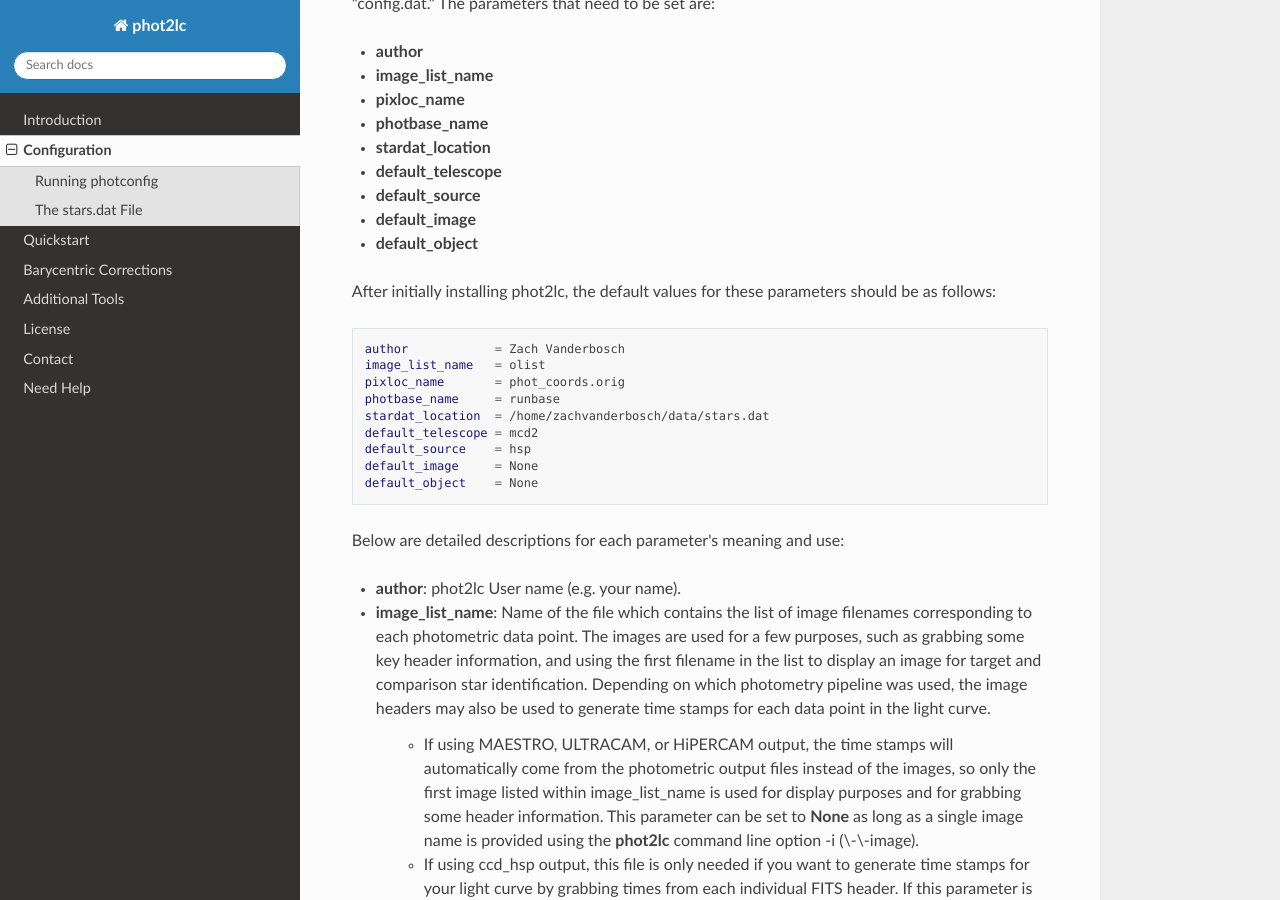
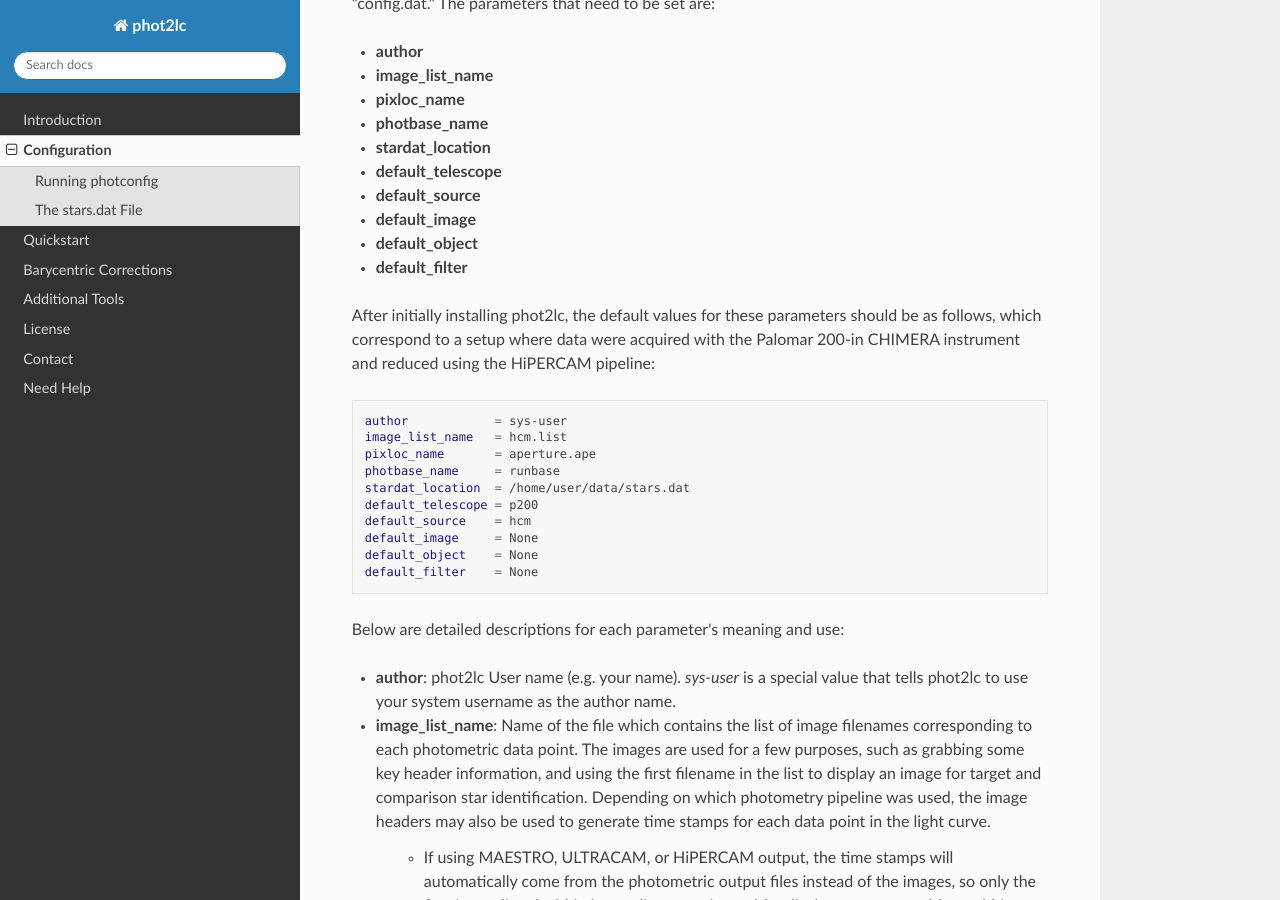
Before and after one commit to zvanderbosch/phot2lc, a Sphinx documentation site: the page built from docs/source/configuration.rst, in a window 1280 px wide and 900 px high, scrolled down 483 px. Built offline with Sphinx 7.4.7 and the Read the Docs theme 3.1.0, drawn with Linux system fonts in a browser that asks for light colours; some of the changed text lies outside the part shown.

Commit message:
Add description for new default_filter param

```diff
--- a/docs/source/configuration.rst
+++ b/docs/source/configuration.rst
@@ -25,26 +25,28 @@
 * **default_source**
 * **default_image**
 * **default_object**
+* **default_filter**
 
-After initially installing phot2lc, the default values for these parameters should be as follows:
+After initially installing phot2lc, the default values for these parameters should be as follows, which correspond to a setup where data were acquired with the Palomar 200-in CHIMERA instrument and reduced using the HiPERCAM pipeline:
 
 .. code-block:: bash
 
-   author            = Zach Vanderbosch
-   image_list_name   = olist
-   pixloc_name       = phot_coords.orig
+   author            = sys-user
+   image_list_name   = hcm.list
+   pixloc_name       = aperture.ape
    photbase_name     = runbase
-   stardat_location  = /home/zachvanderbosch/data/stars.dat
-   default_telescope = mcd2
-   default_source    = hsp
+   stardat_location  = /home/user/data/stars.dat
+   default_telescope = p200
+   default_source    = hcm
    default_image     = None
    default_object    = None
+   default_filter    = None
 
 
 
 Below are detailed descriptions for each parameter's meaning and use:
 
-* **author**: phot2lc User name (e.g. your name).
+* **author**: phot2lc User name (e.g. your name). *sys-user* is a special value that tells phot2lc to use your system username as the author name.
 
 * **image_list_name**: Name of the file which contains the list of image filenames corresponding to each photometric data point. The images are used for a few purposes, such as grabbing some key header information, and using the first filename in the list to display an image for target and comparison star identification. Depending on which photometry pipeline was used, the image headers may also be used to generate time stamps for each data point in the light curve.
 
@@ -78,6 +80,10 @@
 
     * A useful parameter to set if you intend to reduce a lot of light curves at once for a single object whose name cannot be obtained directly from the image header. This object name needs to correspond to an object name within your stars.dat file, since this is how the object's coordinates are acquired for barycentric time corrections. If unused, set to **None**. This default setting can be overridden with the **phot2lc** command line option -o (\\-\\-object).
 
+* **default_filter**: Defulat filter name.
+
+    * A useful parameter to set if reducing a lot light curves from a single instrument where the filter name cannot be obtained from the image header. If unused, set to **None**. This default setting can be overridden with the **phot2lc** command line option -f (\\-\\-filter).
+
 
 The stars.dat File
 ------------------
```
